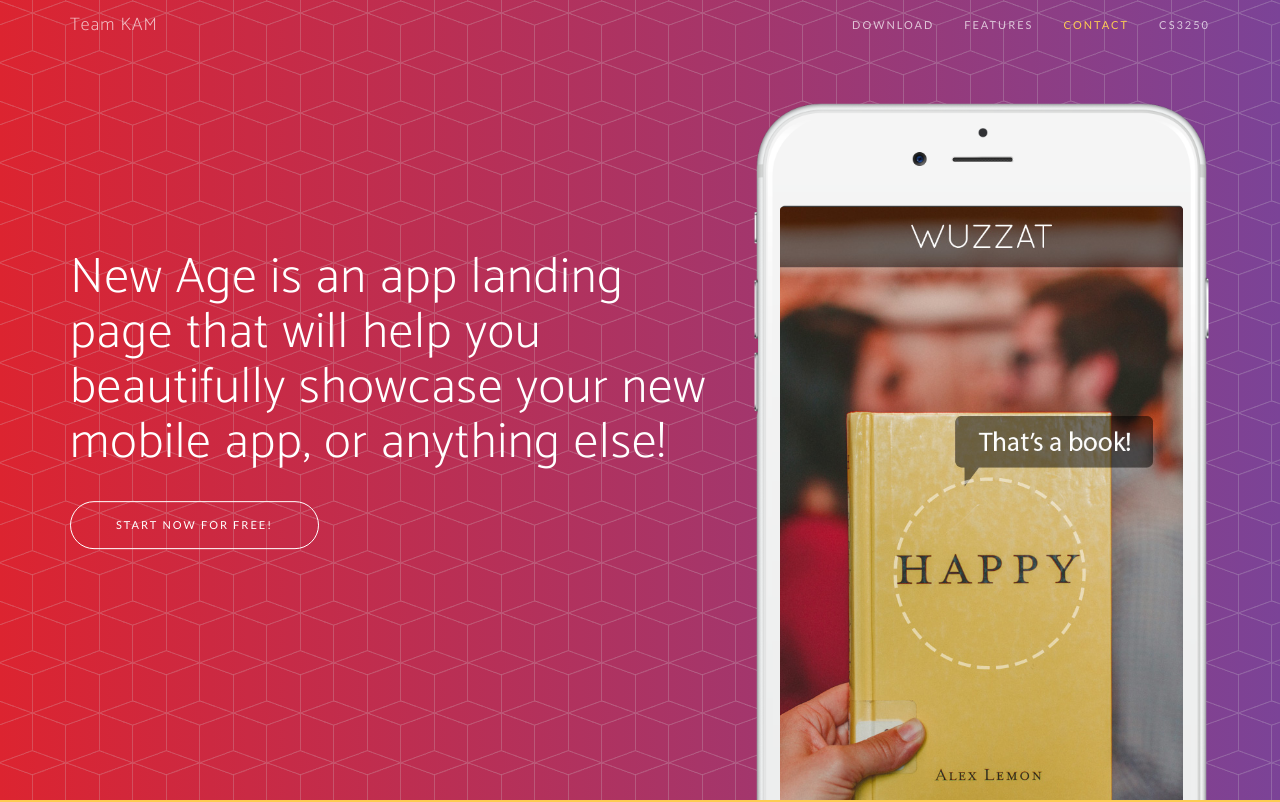
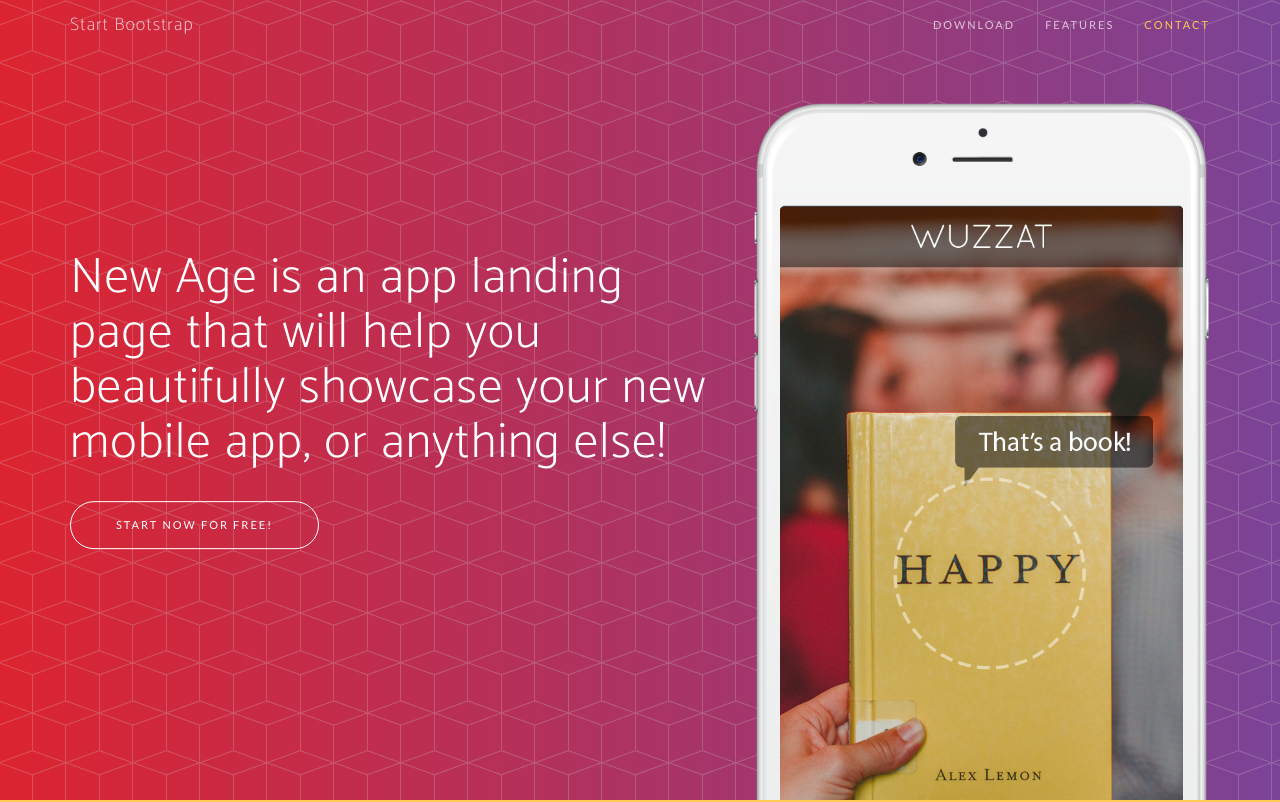
Before and after one commit to burks20/cs3250-kam, a website: page index.html in a window 1280 px wide. Shown: the top 802 px of the page. Drawn offline with nearby package versions, Linux system fonts and the light colour scheme; a web font is replaced by a local one.

Commit message:
Rolling back changes to index.html

```diff
--- a/index.html
+++ b/index.html
@@ -9,7 +9,7 @@
     <meta name="description" content="">
     <meta name="author" content="">
 
-    <title>Team KAM - CS 3250</title>
+    <title>New Age - Start Bootstrap Theme</title>
 
     <!-- Bootstrap Core CSS -->
     <link href="vendor/bootstrap/css/bootstrap.min.css" rel="stylesheet">
@@ -45,7 +45,7 @@
                 <button type="button" class="navbar-toggle collapsed" data-toggle="collapse" data-target="#bs-example-navbar-collapse-1">
                     <span class="sr-only">Toggle navigation</span> Menu <i class="fa fa-bars"></i>
                 </button>
-                <a class="navbar-brand page-scroll" href="#page-top">Team KAM</a>
+                <a class="navbar-brand page-scroll" href="#page-top">Start Bootstrap</a>
             </div>
 
             <!-- Collect the nav links, forms, and other content for toggling -->
@@ -60,9 +60,6 @@
                     <li>
                         <a class="page-scroll" href="#contact">Contact</a>
                     </li>
-					<li>
-						<a href="http://knoesis.org/people/derek/3250.html" target="blank">CS3250</a>
-					</li>
                 </ul>
             </div>
             <!-- /.navbar-collapse -->
```
